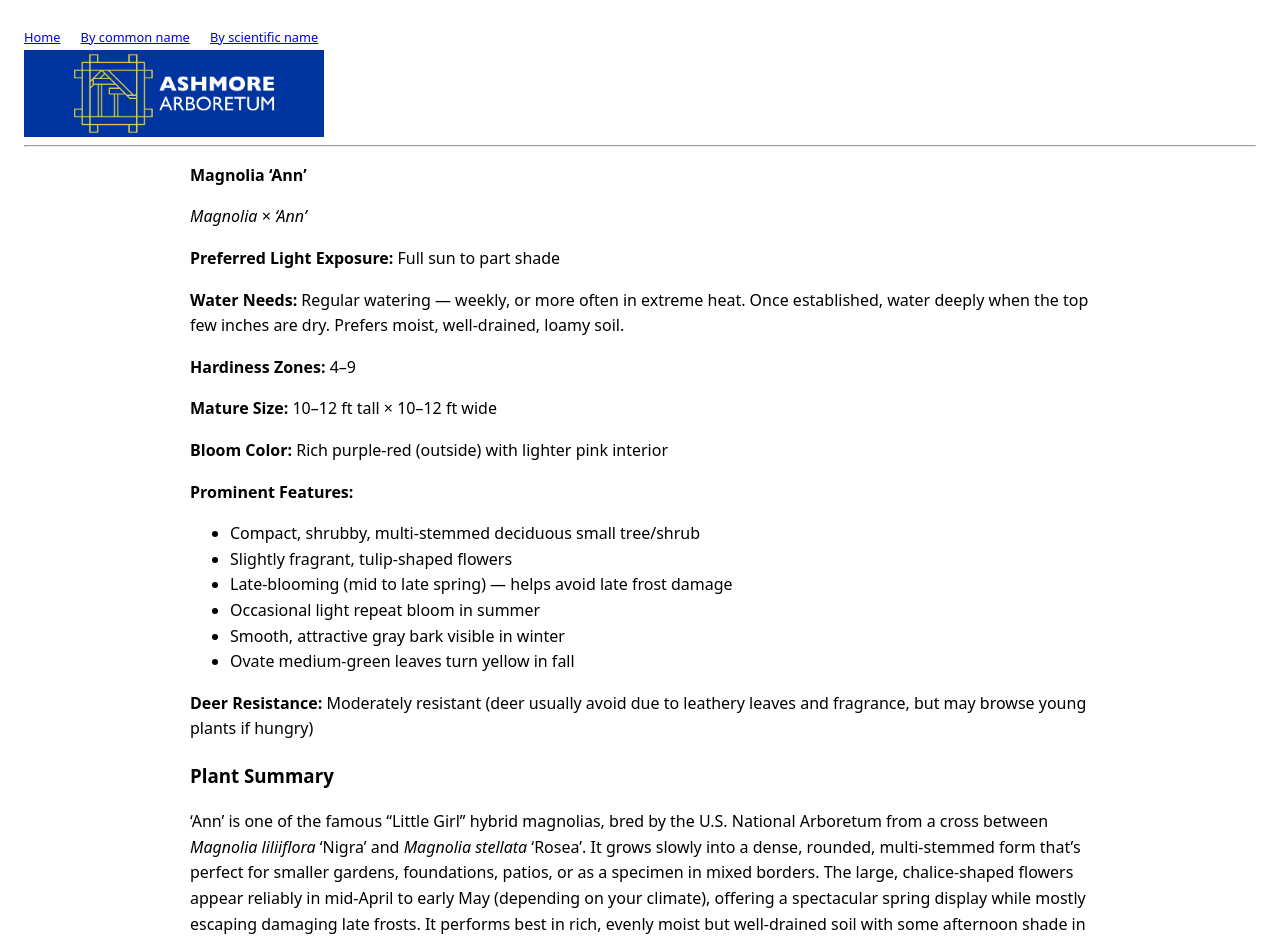
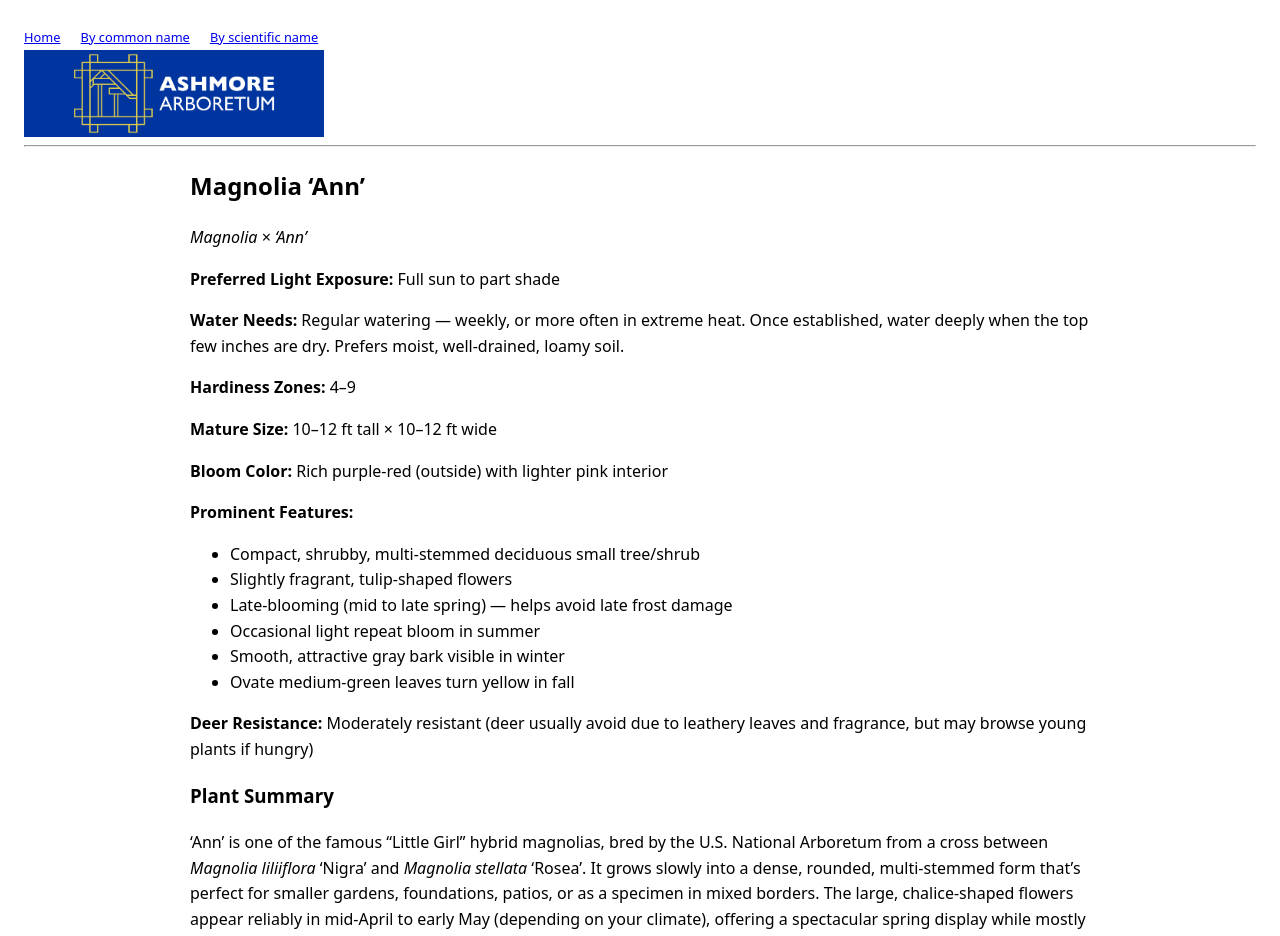
Before and after one commit to AshmoreArboretum/AshmoreArboretumPlants, a Jekyll site: the page built from _plants/magnolia-ann.md, in a window 1280 px wide. Shown: the top 936 px of the page. Built offline with Jekyll 4.4.1, drawn with Linux system fonts in a browser that asks for light colours.

```diff
--- a/_plants/magnolia-ann.md
+++ b/_plants/magnolia-ann.md
@@ -5,8 +5,7 @@ common_name: Magnolia Ann
 scientific_name: Magnolia × 'Ann'
 ---
 
-**Magnolia 'Ann'**
-
+## Magnolia 'Ann'
 *Magnolia × 'Ann'*
 
 **Preferred Light Exposure:** Full sun to part shade
```
